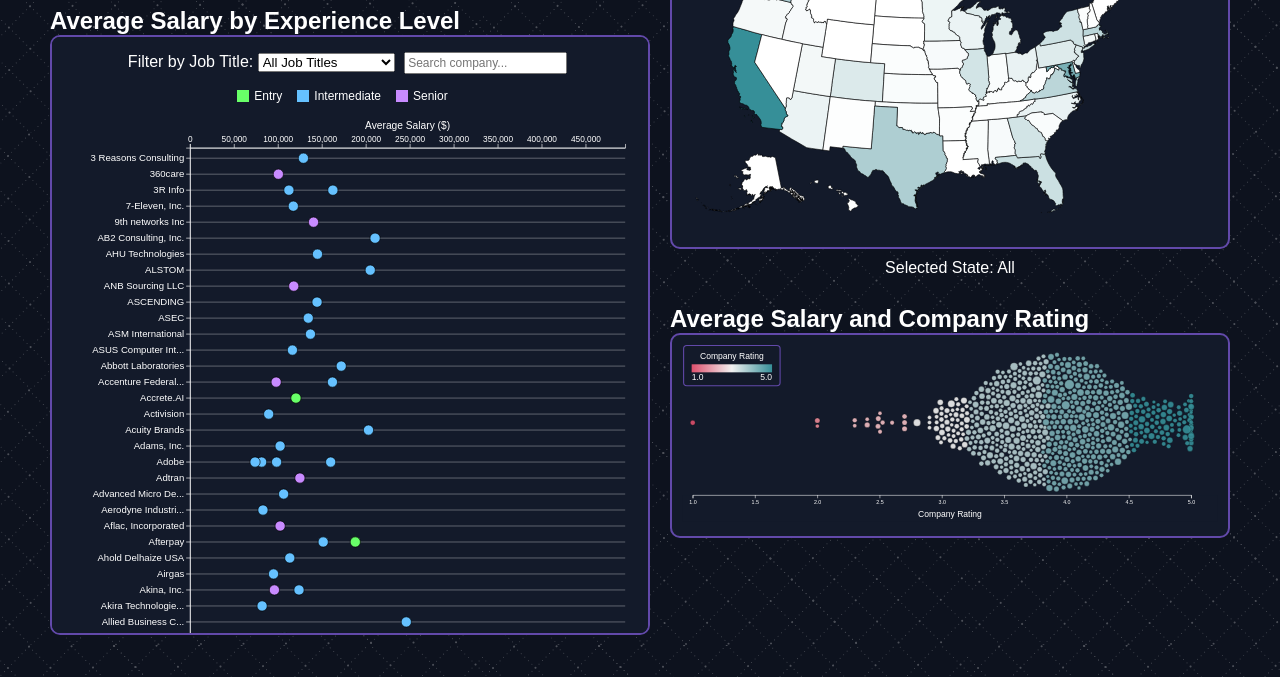
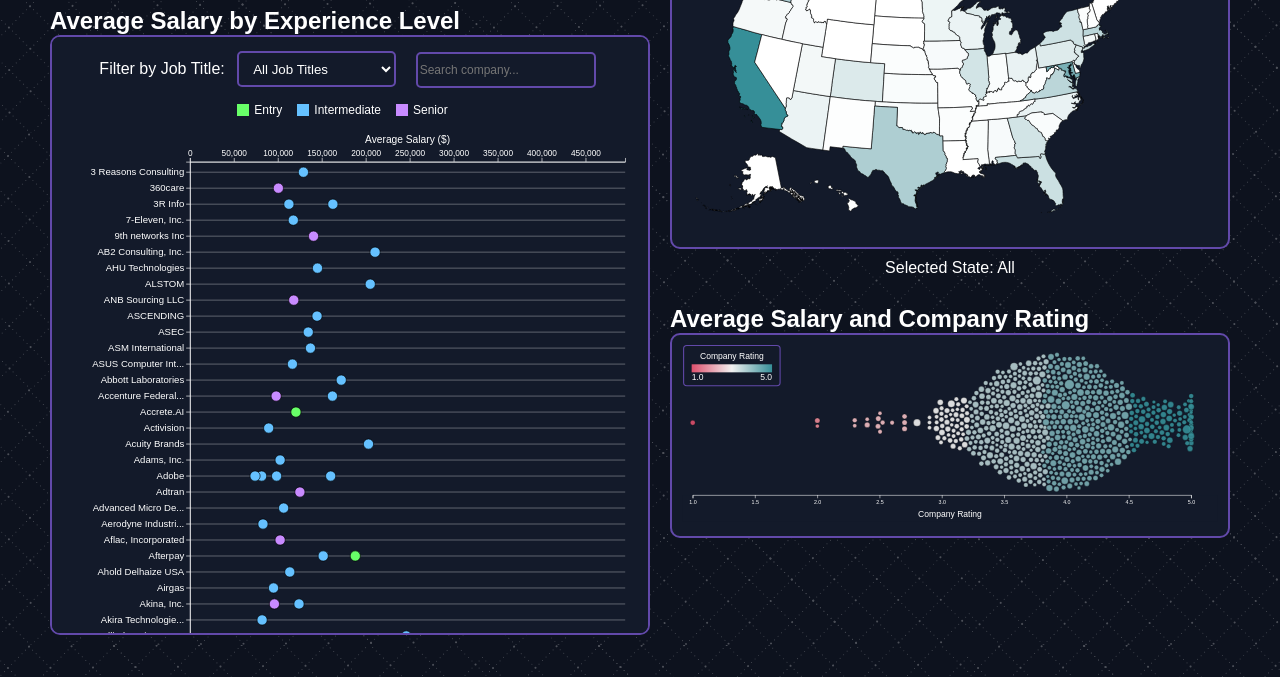
Before and after one commit to yhouyang02/us-software-engineer-jobs-salaries-2024, a plain HTML site: page index.html in a window 1280 px wide. Shown: the part 123-800 px from the top of the page. Drawn offline with Linux system fonts and the light colour scheme.

Commit message:
Fixed theme of filter box, search bar, and scroll bar

```diff
--- a/css/style.css
+++ b/css/style.css
@@ -13,9 +13,7 @@ body {
 #container {
     padding: 10px 50px 10px 50px;
     box-sizing: border-box;
-
 }
-
 
 #title {
     font-family: Arial, sans-serif;
@@ -28,8 +26,6 @@ body {
     width: calc(100% - 40px);
 }
 
-
-
 #main-content {
     display: flex;
     height: calc(100vh - 100px);
@@ -38,8 +34,6 @@ body {
     flex-wrap: wrap;
     box-sizing: border-box;
     justify-content: center;
-    /* min-width: 1020px; */
-
 }
 
 #map {
@@ -51,7 +45,6 @@ body {
     box-sizing: border-box;
     width: 100%;
     height: 40.5vh;
-    /* min-width: 960px; */
 }
 
 #map-svg {
@@ -66,9 +59,7 @@ body {
     justify-content: flex-start;
     height: 100%;
     gap: 20px;
-
 }
-
 
 #bubble-chart {
     flex: 1;
@@ -77,7 +68,6 @@ body {
     background-color: #131a2a;
     padding: 10px;
     box-sizing: border-box;
-    /* height: 40vh; */
     width: 100%;
 }
 
@@ -91,6 +81,62 @@ body {
     background-color: #131a2a;
     padding: 10px;
     box-sizing: border-box;
+    scrollbar-width: thin;
+    scrollbar-color: #6249aa #131a2a;
+}
+
+#job-title,
+#company-search {
+    background-color: #131a2a;
+    color: white;
+    border: 2px solid #6249aa;
+    border-radius: 5px;
+    padding: 6px 10px;
+    margin-right: 10px;
+    font-family: Arial, sans-serif;
+    outline: none;
+    height: 36px;
+    box-sizing: border-box;
+}
+
+#company-search {
+    width: 180px;
+}
+
+#job-title:hover,
+#company-search:hover,
+#job-title:focus,
+#company-search:focus {
+    border-color: #8a74cc;
+    box-shadow: 0 0 5px rgba(98, 73, 170, 0.5);
+}
+
+#job-title option {
+    background-color: #1e293b;
+    color: white;
+}
+
+#scatter-plot label {
+    color: white;
+    margin-right: 8px;
+}
+
+#scatter-plot::-webkit-scrollbar {
+    width: 12px;
+}
+
+#scatter-plot::-webkit-scrollbar-track {
+    background: #131a2a;
+    border-radius: 6px;
+}
+
+#scatter-plot::-webkit-scrollbar-thumb {
+    background: #6249aa;
+    border-radius: 6px;
+}
+
+#scatter-plot::-webkit-scrollbar-thumb:hover {
+    background: #8a74cc;
 }
 
 #chart {
@@ -98,6 +144,7 @@ body {
     height: auto;
     display: block;
 }
+
 svg {
     width: 100%;
     height: 100%;
@@ -111,6 +158,7 @@ svg {
     text-align: left;
     width: 100%;
 }
+
 .view-title-right-column {
     font-size: 24px;
     font-weight: bold;
@@ -169,8 +217,6 @@ svg {
     fill: white;
 }
 
-
-
 .tooltip {
     color: black !important;
 }
```
Lines whose indentation alone changed are shown as unchanged.
